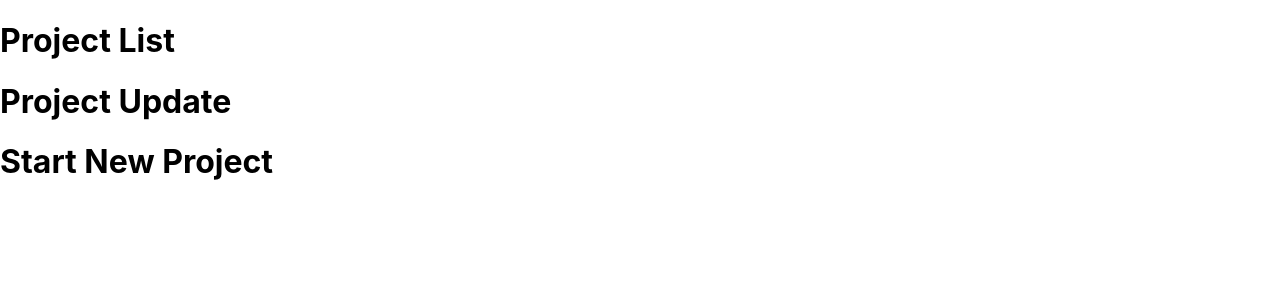
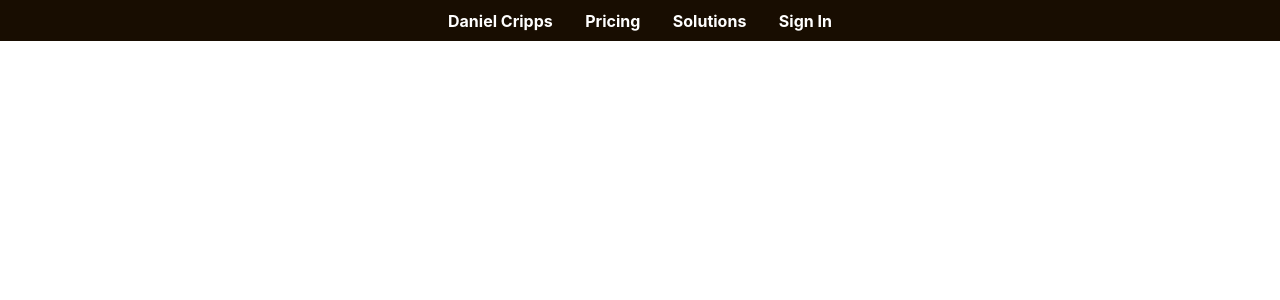
Before and after one commit to DanielCripps94/Drop-Page-Ecommerce, a React (Create React App) app in the folder drop-page/: page / in a window 1280 px wide. Shown: the top 300 px of the page. Built offline with nearby package versions, Linux system fonts and the light colour scheme.

Commit message:
flex styling added for Navbar

```diff
--- a/drop-page/src/App.css
+++ b/drop-page/src/App.css
@@ -37,8 +37,30 @@
   }
 } */
 
+.header--Container {
+  background: #180D01;
+  justify-content: space-between;
+  text-decoration: none;
+  align-items: flex-start;
+  font-size: 0.5rem;
 
-.navbar--container {
+}
+
+.link--Container {
   display: flex;
-  direction: column;
+  width: 30%;
+  margin: 0 auto;
+  justify-content: space-between;
 }
+
+.link--Container h1 {
+  color: white
+}
+
+.header--box1 {
+
+}
+
+a {
+  text-decoration: none;
+}
--- a/drop-page/src/components/NavBar.js
+++ b/drop-page/src/components/NavBar.js
@@ -7,13 +7,16 @@ class NavBar extends Component {
             <div className='header--Container'>
                 <div className='link--Container'>
                     <div className='header--box1'>
-                        <h1>Project List</h1>
+                        <h1>Daniel Cripps</h1>
                     </div>
                     <div className='header--box2'>
-                        <h1> Project Update</h1>
+                        <h1> Pricing</h1>
                     </div>
                     <div className='header--box3'>
-                        <h1>Start New Project</h1>
+                        <h1> Solutions</h1>
+                    </div>
+                    <div className='header--box4'>
+                        <h1> Sign In</h1>
                     </div>
                 </div>
             </div>
```
